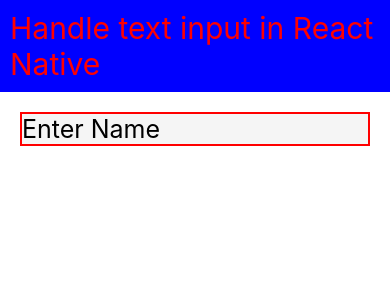
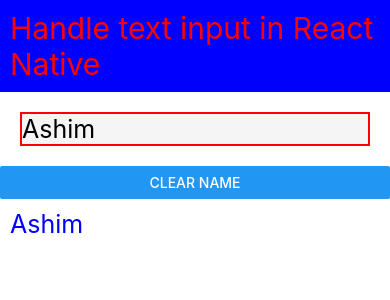
Before and after one commit to ashimaakash03/react-native-series, a React Native app: screen / in a window 390 px wide. Shown: the top 300 px of the page. Built offline with nearby package versions, Linux system fonts and the light colour scheme.

Commit message:
demonstrated handling single text input field

```diff
--- a/App.tsx
+++ b/App.tsx
@@ -1,8 +1,9 @@
 /* eslint-disable prettier/prettier */
-import React from 'react';
-import { Text, View, StyleSheet, TextInput } from 'react-native';
+import React, {useState} from 'react';
+import { Text, View, StyleSheet, TextInput, Button } from 'react-native';
 
 const App = (): React.JSX.Element => {
+const [name, setName]= useState('Ashim');
   return (
     <>
       <View>
@@ -15,7 +16,9 @@
           }}>
           Handle text input in React Native
         </Text>
-        <TextInput style={styles.textInput} placeholder='Enter Name'/>
+        <TextInput style={styles.textInput} placeholder='Enter Name' onChangeText={(value)=> setName(value)} value={name}/>
+        <Button title='Clear Name' onPress={()=> setName('')} />
+        <Text style={{fontSize:25, color: 'blue', margin: 10}}>{name}</Text>
       </View>
     </>
   );
```
